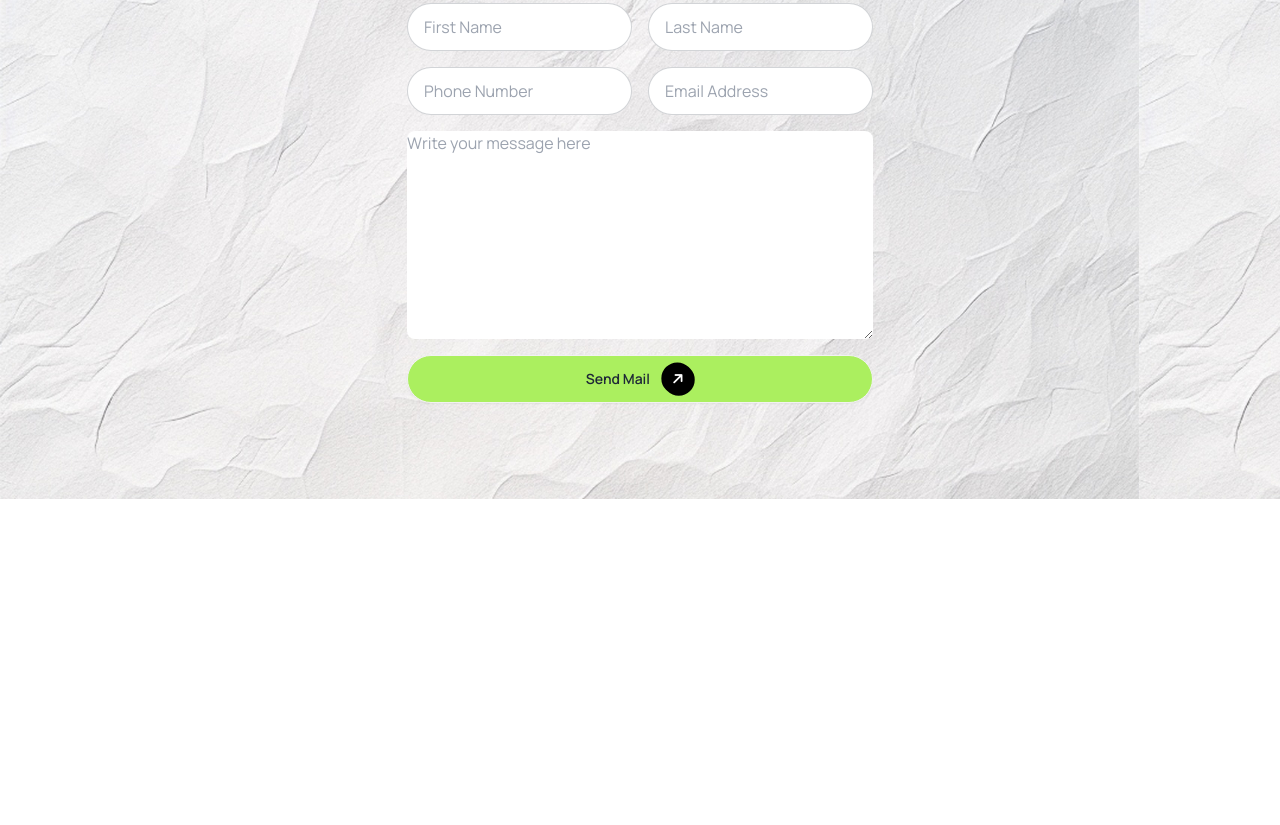
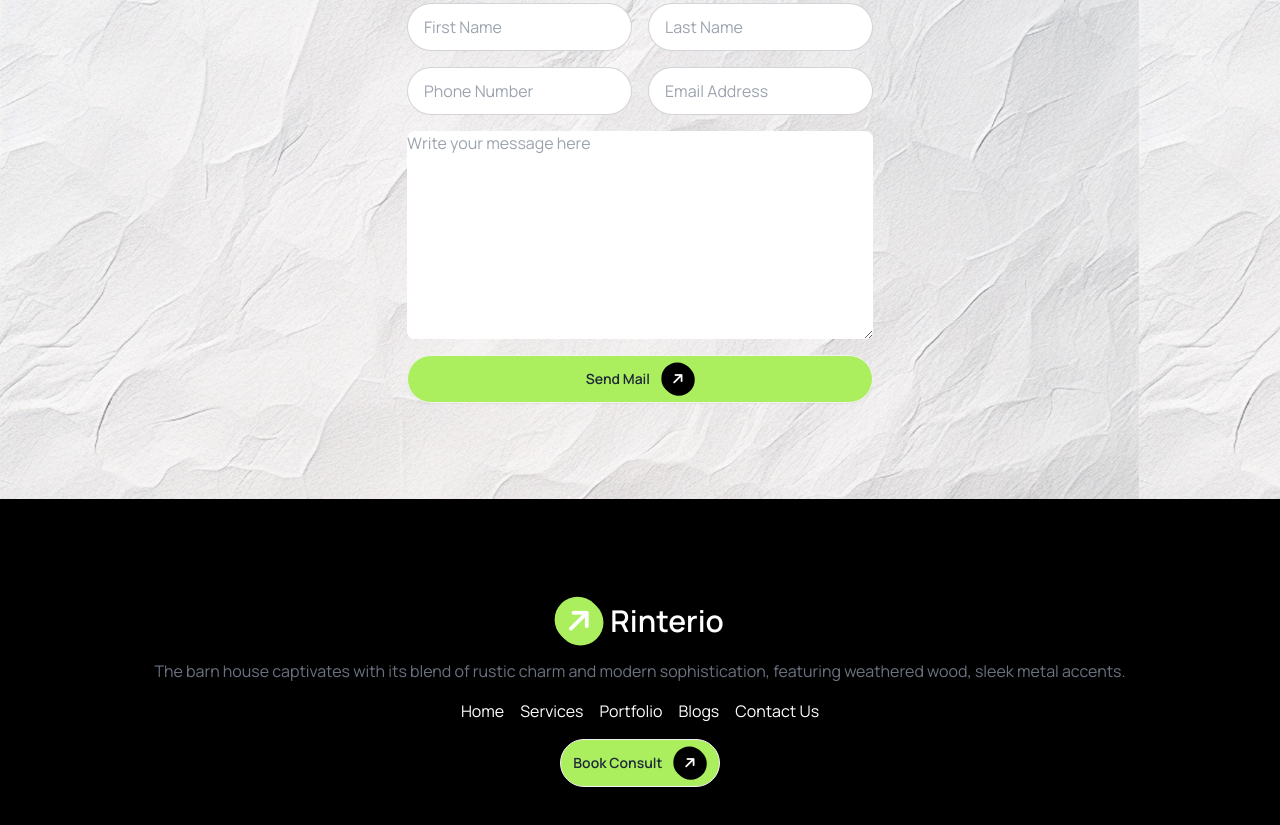
Before and after one commit to MOHIBUL131589/Assignment-3-With-Daisy-UI, a website: page index.html in a window 1280 px wide. Shown: the part 3461-4286 px from the top of the page. Before the commit the page ends 3960 px from the top, so only its background shows below. Drawn offline with Linux system fonts and the light colour scheme.

Commit message:
I have compeleted the footer section

```diff
--- a/index.html
+++ b/index.html
@@ -295,8 +295,29 @@
 
 
     </main>
-    <footer>
+    <footer class="bg-black py-24">
+        <div>
+            <div class="space-y-4 text-center mb-16">
+                <a class="btn btn-ghost text-white text-3xl">
+                    <i class="fa-solid fa-arrow-right text-white -rotate-45 bg-button-color rounded-[32px] p-2.5">
+                    </i> Rinterio</a>
+                <p class="text-gray-500">The barn house captivates with its blend of rustic charm and modern
+                    sophistication, featuring weathered wood, sleek metal accents.</p>
 
+                <div class="flex flex-col md:flex-row justify-center items-center gap-4 text-white">
+                    <a href="#">Home</a>
+                    <a href="#">Services</a>
+                    <a href="#">Portfolio</a>
+                    <a href="#">Blogs</a>
+                    <a href="#">Contact Us</a>
+                </div>
+                <button class="btn py-1 px-3 bg-button-color max-w-xs rounded-full">Book Consult
+                    <i
+                        class="fa-solid fa-arrow-right text-white -rotate-45 bg-black ml-1 rounded-[32px] p-2.5">
+                    </i>
+                </button>
+            </div>
+        </div>
     </footer>
 </body>
 
```
